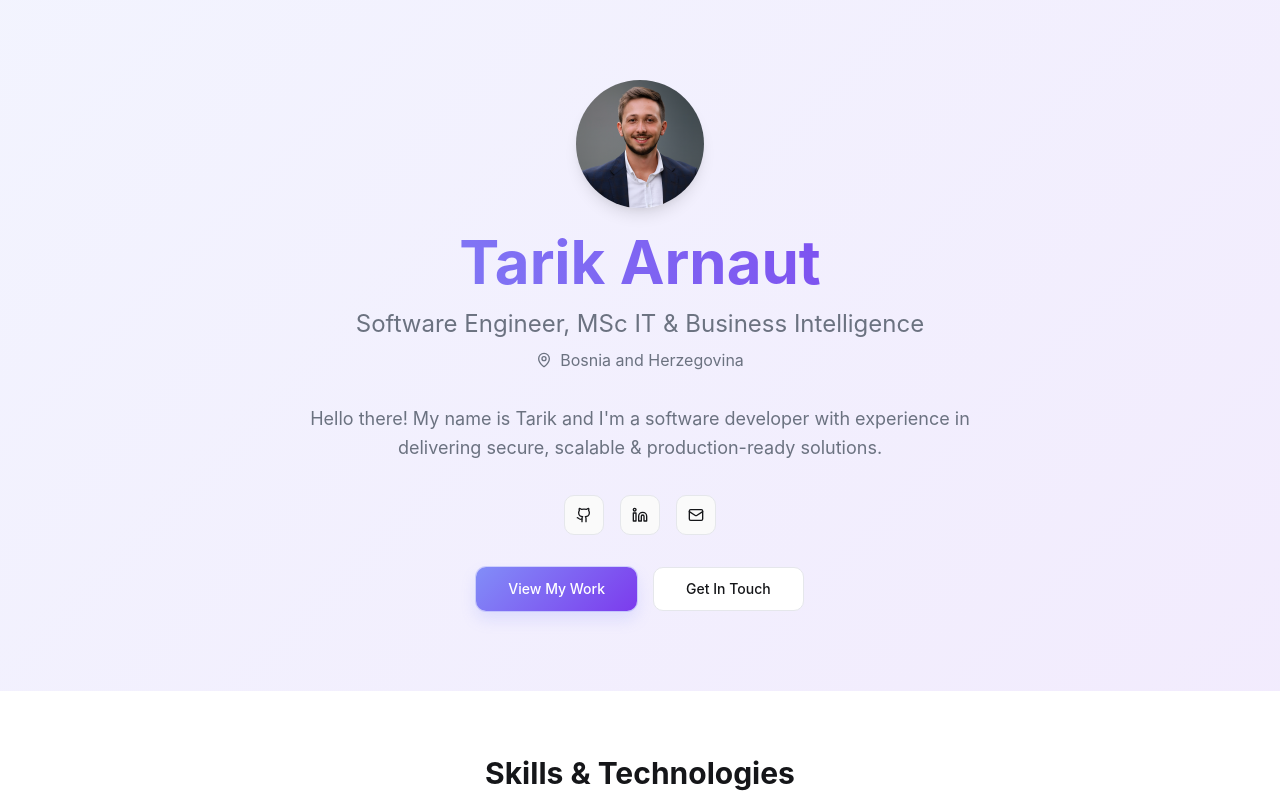
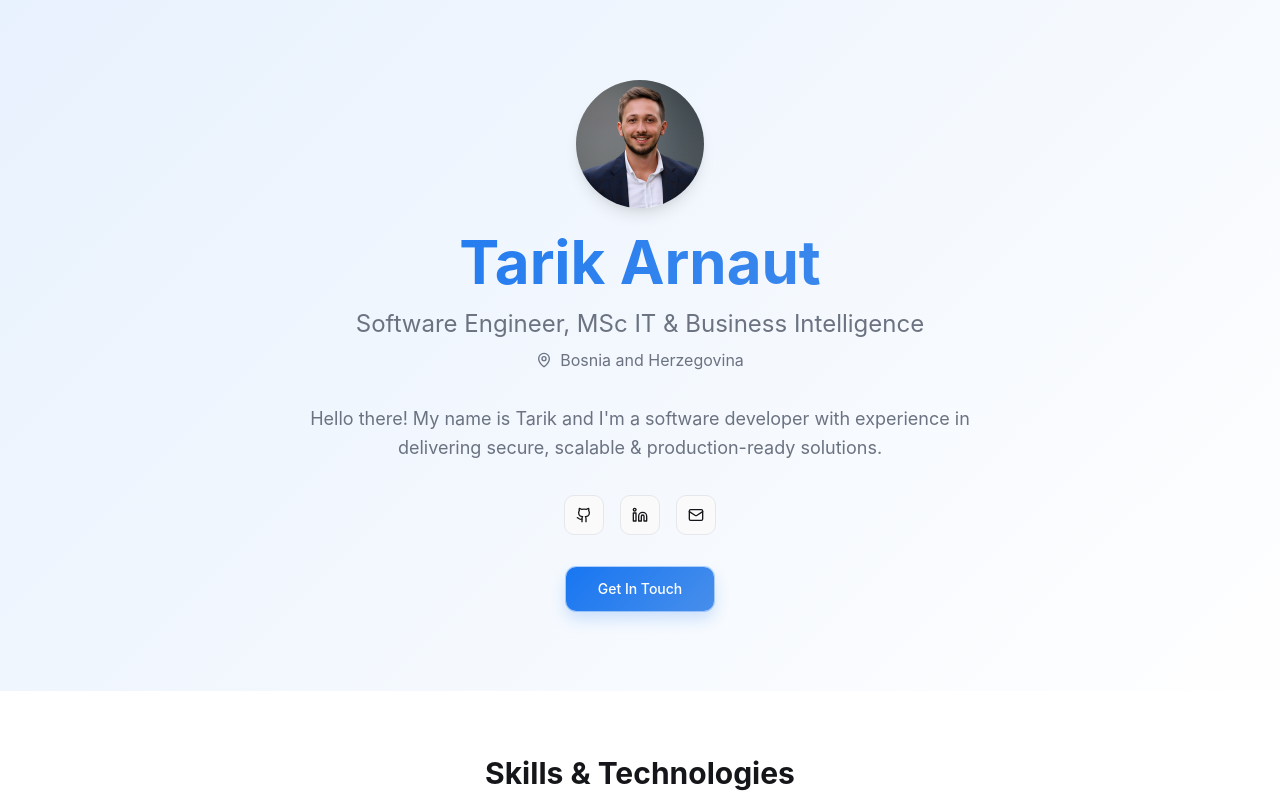
Before and after one commit to tare99/tarikarnaut.github.io, a React (Vite) app: page / in a window 1280 px wide. Shown: the top 800 px of the page. Built offline with nearby package versions, Linux system fonts and the light colour scheme.

Commit message:
Update site

```diff
--- a/src/components/Portfolio.tsx
+++ b/src/components/Portfolio.tsx
@@ -96,10 +96,10 @@ const Portfolio = () => {
             </div>
 
             <div className="flex justify-center gap-4">
+              {/*<Button variant="gradient" size="lg" asChild>*/}
+              {/*  <a href="#projects">View My Work</a>*/}
+              {/*</Button>*/}
               <Button variant="gradient" size="lg" asChild>
-                <a href="#projects">View My Work</a>
-              </Button>
-              <Button variant="outline" size="lg" asChild>
                 <a href="mailto:tarearnaut@gmail.com">Get In Touch</a>
               </Button>
             </div>
@@ -184,7 +184,7 @@ const Portfolio = () => {
                           View Details
                         </AccordionTrigger>
                         <AccordionContent>
-                          <ul className="list-disc pl-5 space-y-2 mt-2 text-muted-foreground">
+                          <ul className="list-disc pl-5 space-y-2 mt-2 text-muted-foreground text-base">
                             {Array.isArray(exp.description) ? (
                                 exp.description.map((item, i) => (
                                     <li key={i}>{item}</li>
--- a/src/index.css
+++ b/src/index.css
@@ -17,9 +17,9 @@
     --card: 0 0% 100%;
     --card-foreground: 225 9% 9%;
 
-    /* Primary Brand Colors - Modern Blue/Purple Gradient */
-    --primary: 234 89% 74%;
-    --primary-dark: 234 89% 64%;
+    /* Primary Brand Colors - Facebook Blue Vibe */
+    --primary: 214 89% 52%;
+    --primary-dark: 214 89% 42%;
     --primary-foreground: 0 0% 100%;
 
     /* Secondary Colors */
@@ -27,7 +27,7 @@
     --secondary-foreground: 225 9% 9%;
 
     /* Accent Colors */
-    --accent: 262 83% 58%;
+    --accent: 214 80% 60%;
     --accent-foreground: 0 0% 100%;
 
     /* Muted Colors */
@@ -37,7 +37,7 @@
     /* Interactive Colors */
     --border: 220 13% 91%;
     --input: 220 13% 91%;
-    --ring: 234 89% 74%;
+    --ring: 214 89% 52%;
 
     /* Status Colors */
     --destructive: 0 84% 60%;
@@ -46,15 +46,15 @@
     --success-foreground: 0 0% 100%;
 
     /* Gradients */
-    --gradient-primary: linear-gradient(135deg, hsl(234 89% 74%), hsl(262 83% 58%));
+    --gradient-primary: linear-gradient(135deg, hsl(214 89% 52%), hsl(214 80% 60%));
     --gradient-surface: linear-gradient(135deg, hsl(0 0% 100%), hsl(220 14% 98%));
-    --gradient-hero: linear-gradient(135deg, hsl(234 89% 74% / 0.1), hsl(262 83% 58% / 0.1));
+    --gradient-hero: linear-gradient(135deg, hsl(214 89% 52% / 0.1), hsl(220 14% 98% / 0.1));
 
     /* Shadows */
     --shadow-sm: 0 1px 2px 0 hsl(0 0% 0% / 0.05);
     --shadow-md: 0 4px 6px -1px hsl(0 0% 0% / 0.1), 0 2px 4px -1px hsl(0 0% 0% / 0.06);
     --shadow-lg: 0 10px 15px -3px hsl(0 0% 0% / 0.1), 0 4px 6px -2px hsl(0 0% 0% / 0.05);
-    --shadow-glow: 0 0 0 1px hsl(234 89% 74% / 0.3), 0 8px 16px hsl(234 89% 74% / 0.2);
+    --shadow-glow: 0 0 0 1px hsl(214 89% 52% / 0.3), 0 8px 16px hsl(214 89% 52% / 0.2);
 
     /* Border Radius */
     --radius: 0.75rem;
```
